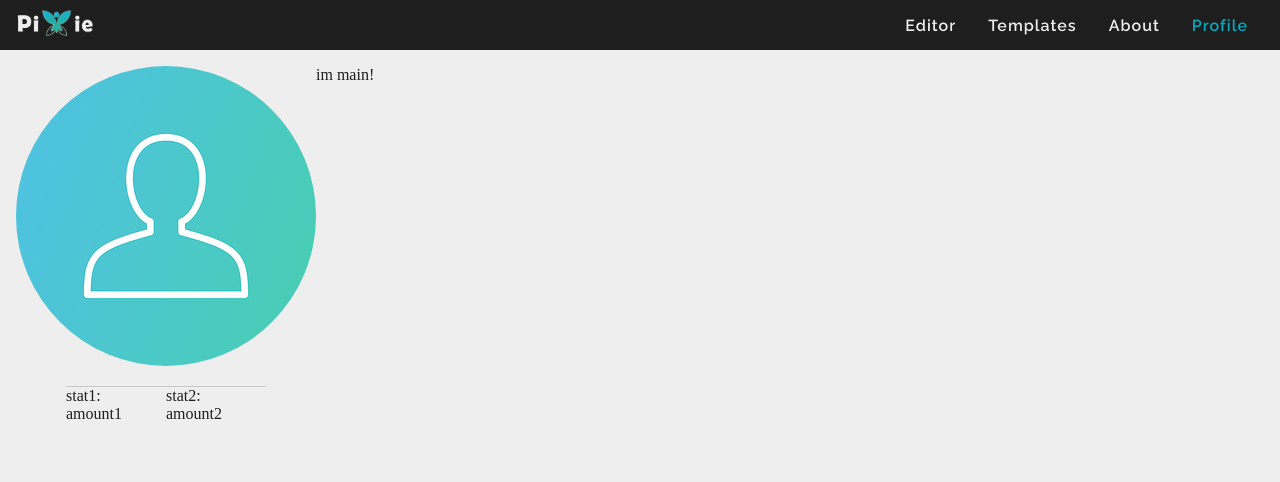
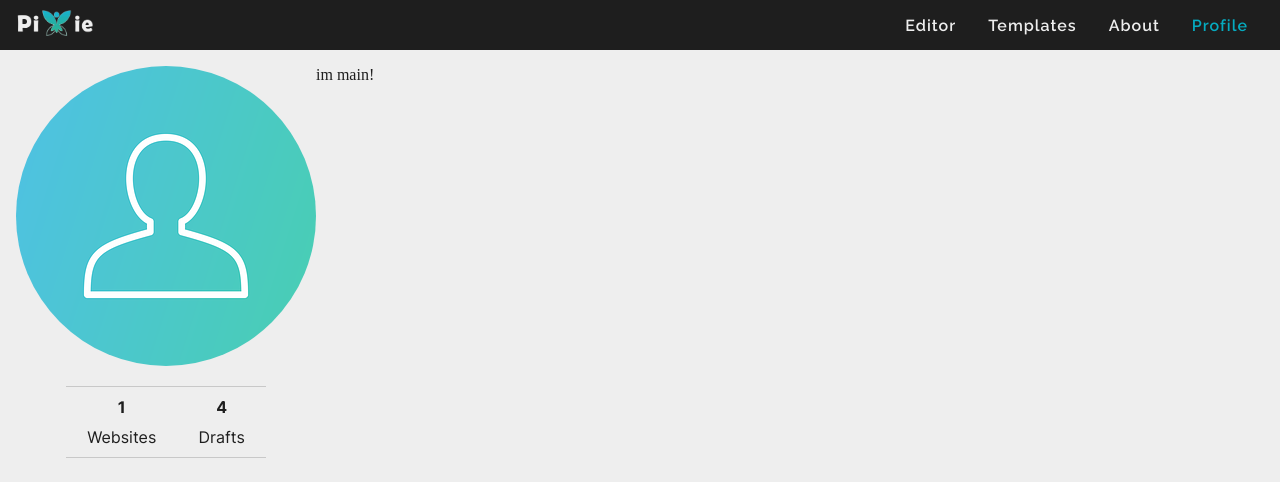
Before and after one commit to Lizon57/Pixie, a React (Create React App) app in the folder frontend/: page /#/profile in a window 1280 px wide. Shown: the top 482 px of the page. Built offline with nearby package versions, Linux system fonts and the light colour scheme.

Commit message:
profile half

```diff
--- a/frontend/src/pages/Profile.jsx
+++ b/frontend/src/pages/Profile.jsx
@@ -11,8 +11,8 @@ export class Profile extends React.Component {
                 <div className="profile-sidebar">
                 <div className="user-img"></div>
                 <div className="statistics">
-                    <div><span>stat1:</span><span>amount1</span></div>
-                    <div><span>stat2:</span><span>amount2</span></div>
+                    <div><span className="amount">1</span><span className="stat">Websites</span></div>
+                    <div><span className="amount">4</span><span className="stat">Drafts</span></div>
                 </div>
                 <div className="side-nav"></div>
                 </div>
--- a/frontend/src/styles/cmps/_profile-container.scss
+++ b/frontend/src/styles/cmps/_profile-container.scss
@@ -23,13 +23,24 @@
             border-top: #c8c8c8 1px solid;
             border-bottom: #c8c8c8 1px solid;
             width: 200px;
-            height: 100px;
             display: flex;
 
             div {
                 flex-grow: 1;
                 display: flex;
                 flex-direction: column;
+                text-align: center;
+                padding: 10px;
+                gap: 10px;
+                font-family: inter;
+
+                .amount {
+                    font-weight: bold;
+                }
+
+                .stat {
+                    color: $black;
+                }
             }
         }
     }
```
